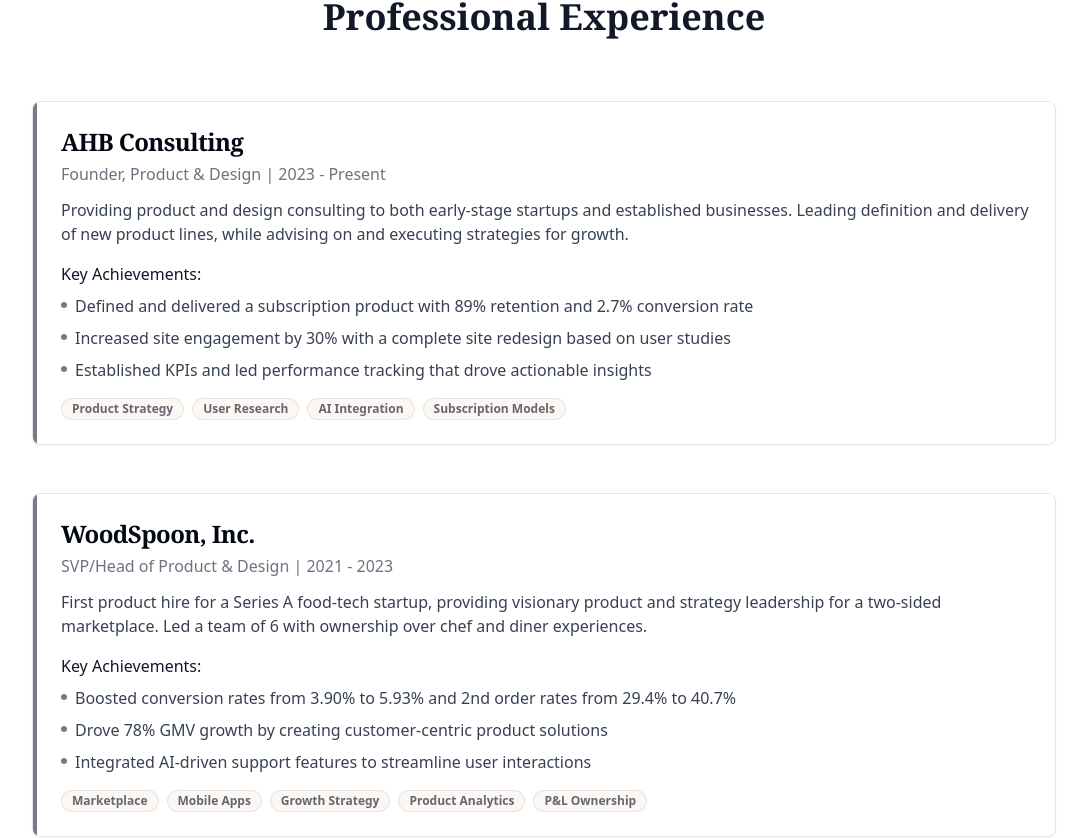
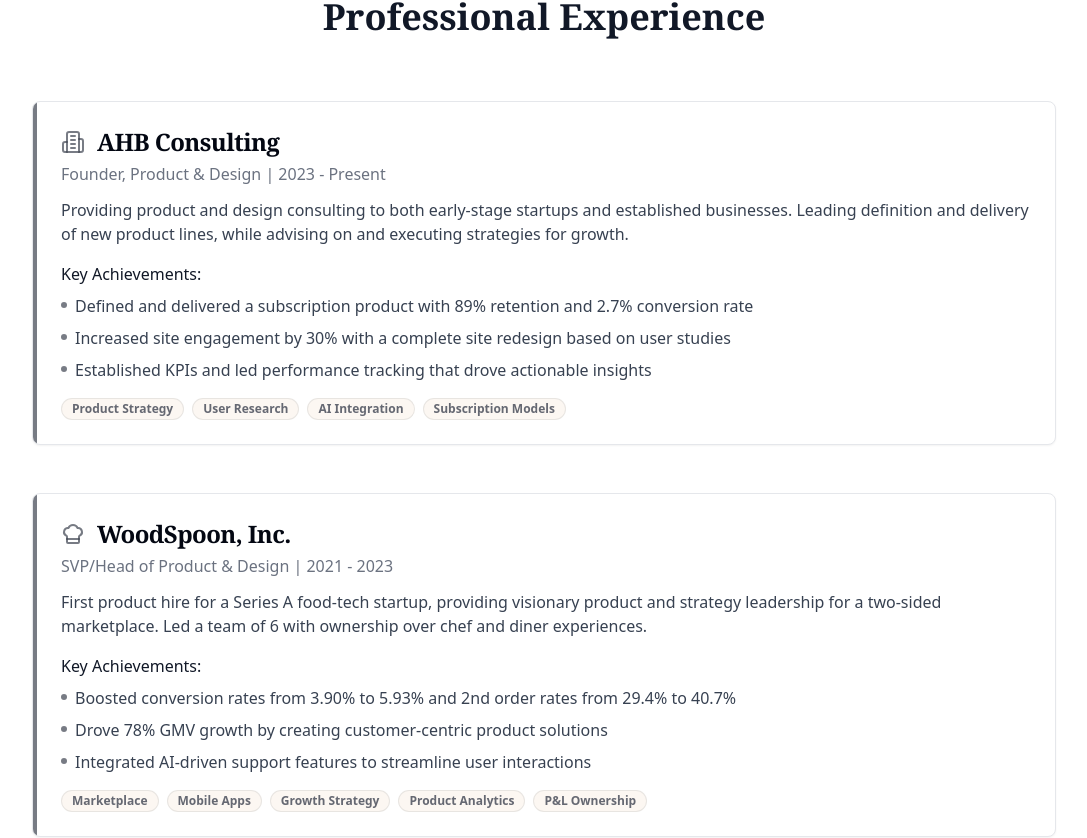
Before and after one commit to angiehb/stellar-web-canvas-20, a React (Vite) app: page / in a window 1280 px wide. Shown: the part 1917-2755 px from the top of the page, without its empty margins (96-1183 px from the left). Built offline with nearby package versions, Linux system fonts and the light colour scheme; the HTML template or start-up script is replaced by a standard one.

Commit message:
Add company logos to experience section
Add company logos next to company names in the professional experience section.

```diff
--- a/src/components/portfolio/ExperienceSection.tsx
+++ b/src/components/portfolio/ExperienceSection.tsx
@@ -1,8 +1,8 @@
-
 import { Button } from "@/components/ui/button";
 import { Card, CardHeader, CardTitle, CardDescription, CardContent } from "@/components/ui/card";
 import { Badge } from "@/components/ui/badge";
 import { Link } from "react-router-dom";
+import { Building2, ChefHat, Utensils } from "lucide-react";
 
 interface Project {
   title: string;
@@ -11,6 +11,7 @@ interface Project {
   description: string;
   achievements: string[];
   tags: string[];
+  icon: React.ComponentType<{ className?: string }>;
 }
 
 const ExperienceSection = () => {
@@ -21,7 +22,8 @@ const ExperienceSection = () => {
       period: "2023 - Present",
       description: "Providing product and design consulting to both early-stage startups and established businesses. Leading definition and delivery of new product lines, while advising on and executing strategies for growth.",
       achievements: ["Defined and delivered a subscription product with 89% retention and 2.7% conversion rate", "Increased site engagement by 30% with a complete site redesign based on user studies", "Established KPIs and led performance tracking that drove actionable insights"],
-      tags: ["Product Strategy", "User Research", "AI Integration", "Subscription Models"]
+      tags: ["Product Strategy", "User Research", "AI Integration", "Subscription Models"],
+      icon: Building2
     },
     {
       title: "WoodSpoon, Inc.",
@@ -29,7 +31,8 @@ const ExperienceSection = () => {
       period: "2021 - 2023",
       description: "First product hire for a Series A food-tech startup, providing visionary product and strategy leadership for a two-sided marketplace. Led a team of 6 with ownership over chef and diner experiences.",
       achievements: ["Boosted conversion rates from 3.90% to 5.93% and 2nd order rates from 29.4% to 40.7%", "Drove 78% GMV growth by creating customer-centric product solutions", "Integrated AI-driven support features to streamline user interactions"],
-      tags: ["Marketplace", "Mobile Apps", "Growth Strategy", "Product Analytics", "P&L Ownership"]
+      tags: ["Marketplace", "Mobile Apps", "Growth Strategy", "Product Analytics", "P&L Ownership"],
+      icon: ChefHat
     },
     {
       title: "Food52, Inc.",
@@ -37,7 +40,8 @@ const ExperienceSection = () => {
       period: "2020 - 2021",
       description: "Led, mentored, and grew a team of Product Managers, Product Analysts, and Product Designers to deliver digital products across community, media, commerce, retail, advertising, and e-commerce with a multi-million dollar budget.",
       achievements: ["Delivered a 9% lift in revenue, 6% increase in PDP views, and 169% increase in AOV", "Increased team velocity by 300% by reorganizing product, engineering, and design teams", "Delivered 2.6M additional organic search sessions via SEO improvements"],
-      tags: ["E-commerce", "Team Leadership", "SEO Optimization", "Live Commerce"]
+      tags: ["E-commerce", "Team Leadership", "SEO Optimization", "Live Commerce"],
+      icon: Utensils
     }
   ];
 
@@ -47,13 +51,18 @@ const ExperienceSection = () => {
         <div className="max-w-5xl mx-auto">
           <h2 className="text-4xl font-bold text-center mb-16 text-gray-900 font-serif">Professional Experience</h2>
           <div className="space-y-12">
-            {projects.map((project, index) => (
+            {projects.map((project, index) => {
+              const IconComponent = project.icon;
+              return (
                 <Card key={index} className="overflow-hidden hover:shadow-lg transition-all duration-300">
                   <div className="border-l-4 border-primary/70">
                     <CardHeader className="pb-3">
                       <div className="flex flex-wrap justify-between items-start gap-2">
                         <div>
-                        <CardTitle className="text-2xl font-serif">{project.title}</CardTitle>
+                          <CardTitle className="text-2xl font-serif flex items-center gap-3">
+                            <IconComponent className="h-6 w-6 text-primary/70" />
+                            {project.title}
+                          </CardTitle>
                           <CardDescription className="text-base font-medium mt-1">{project.role} | {project.period}</CardDescription>
                         </div>
                       </div>
@@ -79,7 +88,8 @@ const ExperienceSection = () => {
                     </CardContent>
                   </div>
                 </Card>
-            ))}
+              );
+            })}
 
             <div className="flex justify-center mt-8">
               <Button variant="outline" className="border-primary/30 text-primary hover:bg-primary/5" asChild>
```
Lines whose indentation alone changed are shown as unchanged.
